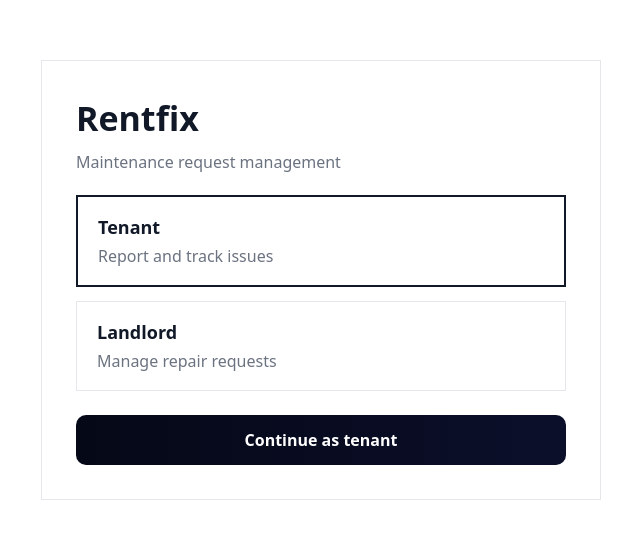
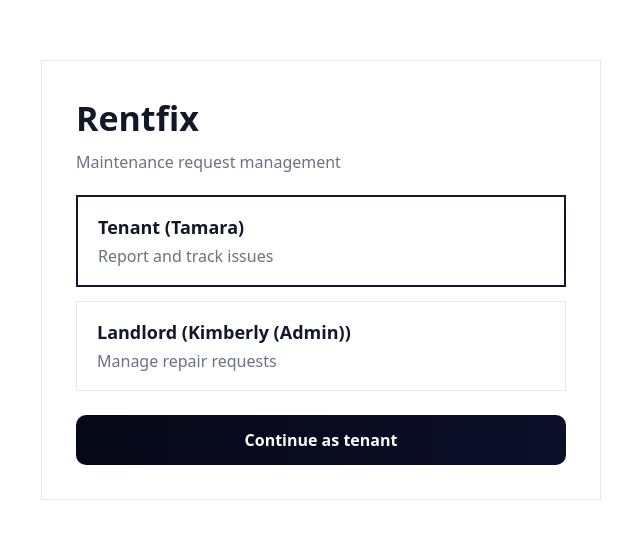
Before and after one commit to ronnyabuto/rentfix, a React (Vite) app: page / in a window 1280 px wide. Shown: the part 120-658 px from the top of the page, without its empty margins (319-959 px from the left). Built offline with nearby package versions, Linux system fonts and the light colour scheme.

Commit message:
project update

```diff
--- a/src/components/common/Navbar.jsx
+++ b/src/components/common/Navbar.jsx
@@ -49,13 +49,7 @@ const Navbar = () => {
           </div>
 
           <div className="flex items-center">
-            <button
-              onClick={() => switchUser(isTenant ? 'admin1' : 'u1')}
-              className="btn-secondary flex items-center mr-4"
-            >
-              <FaUser className="mr-2" />
-              Switch to {isTenant ? 'Landlord' : 'Tenant'}
-            </button>
+            {/* User switcher removed - handled in Home screen */}
 
             <div className="flex items-center">
               <div className="flex-shrink-0">
--- a/src/pages/Home.jsx
+++ b/src/pages/Home.jsx
@@ -35,7 +35,7 @@ export default function Home() {
           role="button"
           tabIndex={0}
         >
-          <div className="home-role-title">Tenant</div>
+          <div className="home-role-title">Tenant ({tenant?.fullName})</div>
           <div className="home-role-sub">Report and track issues</div>
         </div>
 
@@ -45,7 +45,7 @@ export default function Home() {
           role="button"
           tabIndex={0}
         >
-          <div className="home-role-title">Landlord</div>
+          <div className="home-role-title">Landlord ({landlord?.fullName})</div>
           <div className="home-role-sub">Manage repair requests</div>
         </div>
 
```
